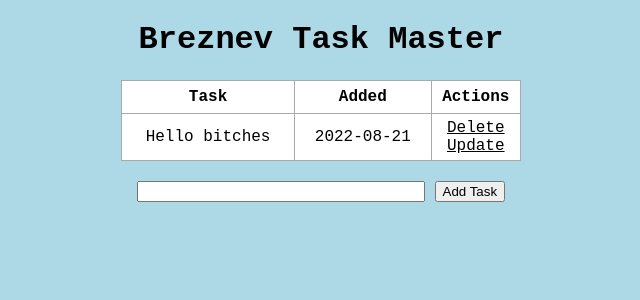
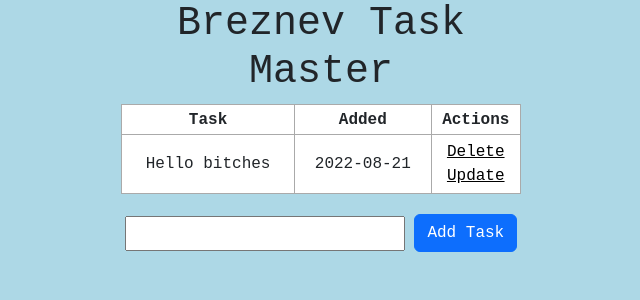
Before and after one commit to mendresvon/Task_Manager, a Flask app: page / in a window 1280 px wide. Shown: the top 300 px of the page, without its empty margins (319-959 px from the left). Run offline with Flask 2, Linux system fonts and the light colour scheme; data comes from the database, SQL or seed files in the repository; both versions use the stored data as it was after the commit.

Commit message:
why won't it work

```diff
--- a/app.py
+++ b/app.py
@@ -19,7 +19,7 @@
 @app.route("/", methods=["POST", "GET"])
 def index():
     if request.method == "POST":
-        task_content = request.form["content"]
+        task_content = request.form.get('content')
         new_task = Todo(content=task_content)
 
         try:
--- a/static/main.css
+++ b/static/main.css
@@ -40,3 +40,7 @@
 #content {
     width: 70%;
 }
+
+.same-height {
+    height: 35px;
+}
--- a/templates/base.html
+++ b/templates/base.html
@@ -4,10 +4,21 @@
     <meta charset="UTF-8" />
     <meta name="viewport" content="width=device-width, initial-scale=1.0" />
     <meta http-equiv="X-UA-Compatible" content="ie=edge" />
+    <link
+      href="https://cdn.jsdelivr.net/npm/bootstrap@5.2.0/dist/css/bootstrap.min.css"
+      rel="stylesheet"
+      integrity="sha384-gH2yIJqKdNHPEq0n4Mqa/HGKIhSkIHeL5AyhkYV8i59U5AR6csBvApHHNl/vI1Bx"
+      crossorigin="anonymous"
+    />
     <link rel="stylesheet" href="static/main.css" />
     {% block head %}{% endblock %}
   </head>
   <body>
     {% block body %}{% endblock %}
+    <script
+      src="https://cdn.jsdelivr.net/npm/bootstrap@5.2.0/dist/js/bootstrap.bundle.min.js"
+      integrity="sha384-A3rJD856KowSb7dwlZdYEkO39Gagi7vIsF0jrRAoQmDKKtQBHUuLZ9AsSv4jD4Xa"
+      crossorigin="anonymous"
+    ></script>
   </body>
 </html>
--- a/templates/index.html
+++ b/templates/index.html
@@ -28,8 +28,8 @@
 
   <div class="form">
     <form action="/" method="POST">
-      <input type="text" name="content" id="content" />
-      <input type="submit" value="Add Task" />
+      <input type="text" class="same-height" name="content" id="content" required/>
+      <button class="btn btn-primary">Add Task</button>
     </form>
   </div>
 </div>
--- a/templates/update.html
+++ b/templates/update.html
@@ -3,7 +3,6 @@
 {% endblock %} {% block body %}
 <div class="content">
   <h1 style="text-align: center">Update Task</h1>
-
   <div class="form">
     <form action="/update/{{task.id}}" method="POST">
       <input type="text" name="content" id="content" value="{{task.content}}" />
```
Also changed, not shown: test.db.
